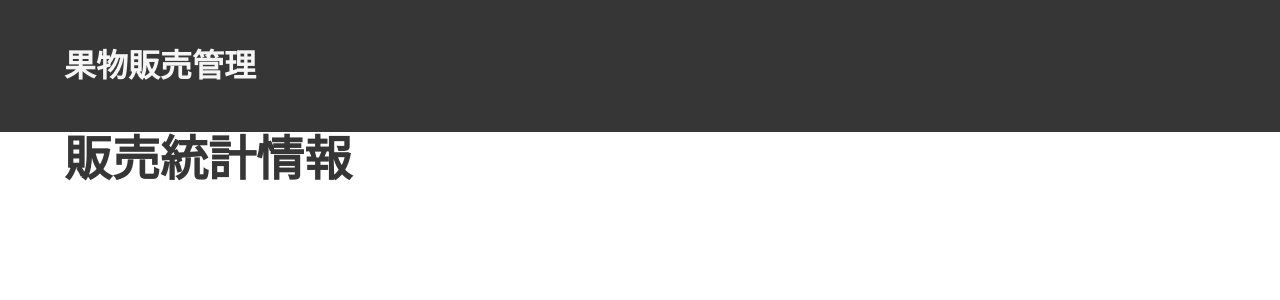
After one commit to a-r-i/sales_management_system, a Django app: page /sale-statistics in a window 1280 px wide. The commit adds this page. Shown: the top 300 px of the page. Run offline with Django 3.2, Linux system fonts and the light colour scheme; some libraries are stand-ins or nearby versions.

Commit message:
販売統計情報ページを作成

```diff
--- a/sales_management_system/templates/sales_management_system/index.html
+++ b/sales_management_system/templates/sales_management_system/index.html
@@ -10,7 +10,7 @@
      <div class="container">
       <h2 class="title is-2"><a class="" href="./fruit-list">果物マスタ管理</a></h2>
       <h2 class="title is-2"><a class="" href="./sale-list">販売情報管理</a></h2>
-      <h2 class="title is-2"><a class="" href="./">販売統計情報</a></h2>
+      <h2 class="title is-2"><a class="" href="./sale-statistics">販売統計情報</a></h2>
      </div>
     </section>
 {% endblock %}
--- /dev/null
+++ b/sales_management_system/templates/sales_management_system/sale_statistics.html
@@ -0,0 +1,9 @@
+{% extends 'sales_management_system/base.html' %}
+
+{% block content %}
+     <section>
+      <div class="container">
+        <h1 class="title is-1">販売統計情報</h1>
+      </div>
+    </section>
+{% endblock %}
--- a/sales_management_system/urls.py
+++ b/sales_management_system/urls.py
@@ -12,4 +12,5 @@ urlpatterns = [
     path('create-sale', views.SaleCreateView.as_view(), name='create_sale'),
     path('update-sale/<int:pk>', views.SaleUpdateView.as_view(), name='update_sale'),
     path('delete-sale/<int:pk>', views.SaleDeleteView.as_view(), name='delete_sale'),
+    path('sale-statistics', views.SaleStatisticsView.as_view(), name='sale_statistics'),
 ]
--- a/sales_management_system/views.py
+++ b/sales_management_system/views.py
@@ -86,3 +86,8 @@ class SaleDeleteView(View):
         sale.delete()
 
         return redirect('sale_list')
+
+
+class SaleStatisticsView(TemplateView):
+
+    template_name = "sales_management_system/sale_statistics.html"
```
